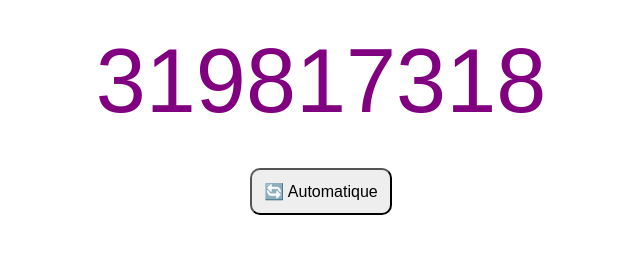
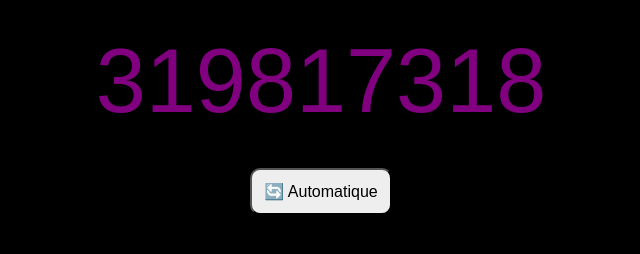
Before and after one commit to pyhaguier-dev/Sin_Complet_Black, a plain HTML site: page index.html in a window 1280 px wide. Shown: the whole page, without its empty margins (319-959 px from the left). Drawn offline with Linux system fonts and the light colour scheme.

Commit message:
Update index.html

```diff
--- a/index.html
+++ b/index.html
@@ -13,7 +13,7 @@ body {
     font-family: Arial, sans-serif;
     text-align: center;
     margin-top: 30px;
-//background-color: black;
+background-color: black;
 }
 
 
```
